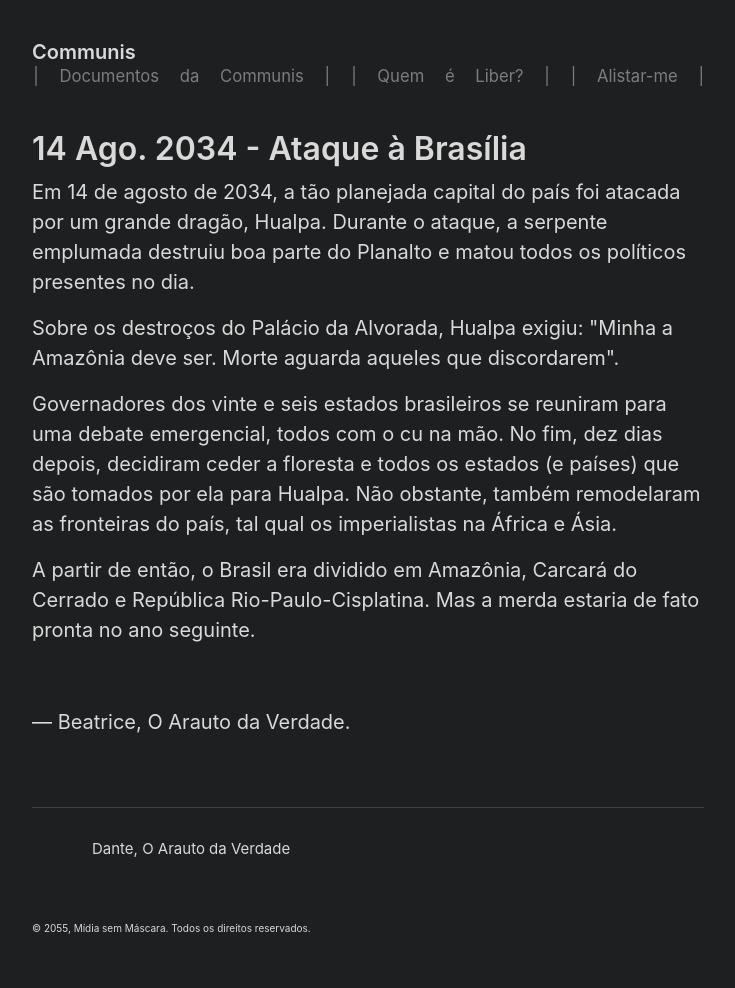
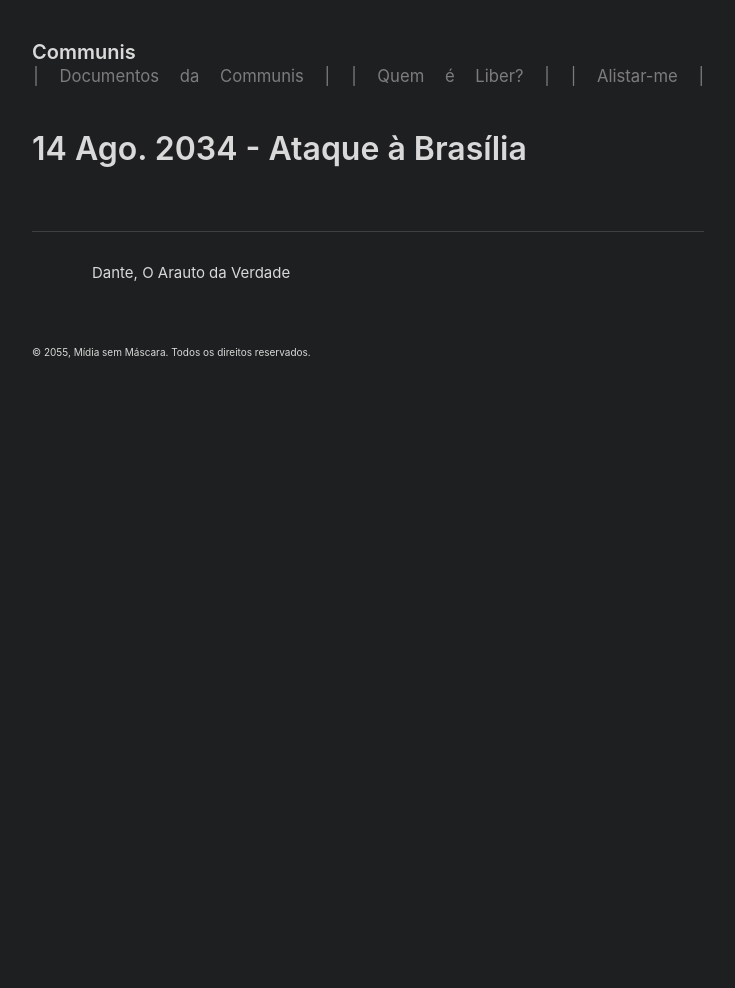
Before and after one commit to Perrud/perrud.github.io, a Jekyll site: the page built from grupos/_m/ataque-brasilia.html, in a window 1280 px wide. Shown: the whole page, without its empty margins (272-1007 px from the left). Built offline with Jekyll 4.4.1, drawn with Linux system fonts in a browser that asks for light colours; after the commit the page ends 900 px from its top, so only the background shows below that.

Commit message:
Revert "Update ataque-brasilia.html"
This reverts commit 1690a7f585accc7f67385111f93e161d34be640d.

```diff
--- a/grupos/_m/ataque-brasilia.html
+++ b/grupos/_m/ataque-brasilia.html
@@ -8,12 +8,6 @@ permalink: /ataque-brasilia
 
 <h1> 14 Ago. 2034 - Ataque à Brasília </h1>
 
-<p>Em 14 de agosto de 2034, a t&atilde;o planejada capital do pa&iacute;s foi atacada por um grande drag&atilde;o, Hualpa. Durante o ataque, a serpente emplumada destruiu boa parte do Planalto e matou todos os pol&iacute;ticos presentes no dia.</p>
-<p>Sobre os destro&ccedil;os do Pal&aacute;cio da Alvorada, Hualpa exigiu: "Minha a Amaz&ocirc;nia deve ser. Morte aguarda aqueles que discordarem".</p>
-<p>Governadores dos vinte e seis estados brasileiros se reuniram para uma debate emergencial, todos com o cu na m&atilde;o. No fim, dez dias depois, decidiram ceder a floresta e todos os estados (e pa&iacute;ses) que s&atilde;o tomados por ela para Hualpa. N&atilde;o obstante, tamb&eacute;m remodelaram as fronteiras do pa&iacute;s, tal qual os imperialistas na &Aacute;frica e &Aacute;sia.</p>
-<p>A partir de ent&atilde;o, o Brasil era dividido em Amaz&ocirc;nia, Carcar&aacute; do Cerrado e Rep&uacute;blica Rio-Paulo-Cisplatina. Mas a merda estaria de fato pronta no ano seguinte.</p>
-<p>&nbsp;</p>
-<p>&mdash; Beatrice, O Arauto da Verdade.</p>
 
 <br><hr>
 <ass> Dante, O Arauto da Verdade </ass>
```
